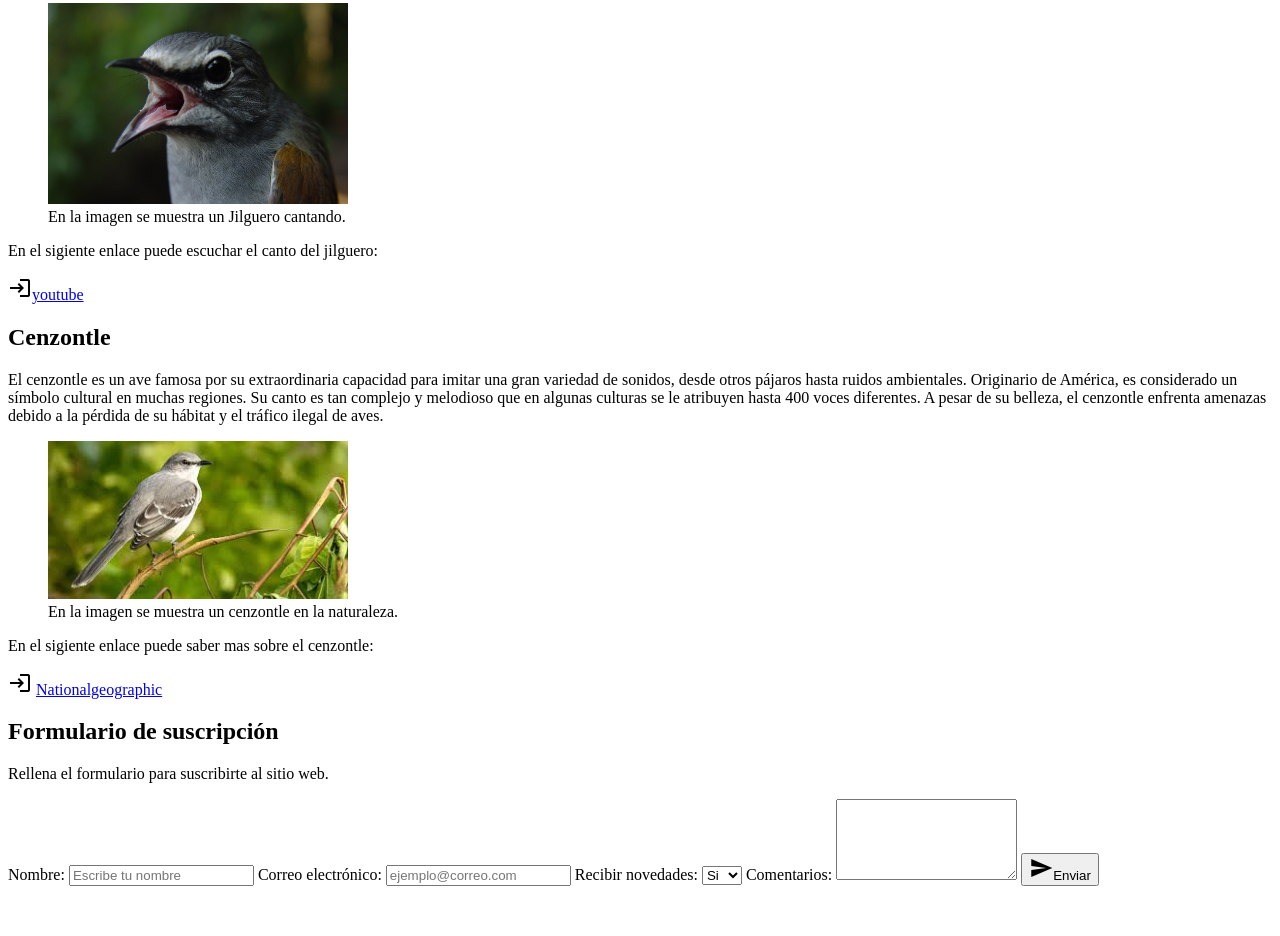
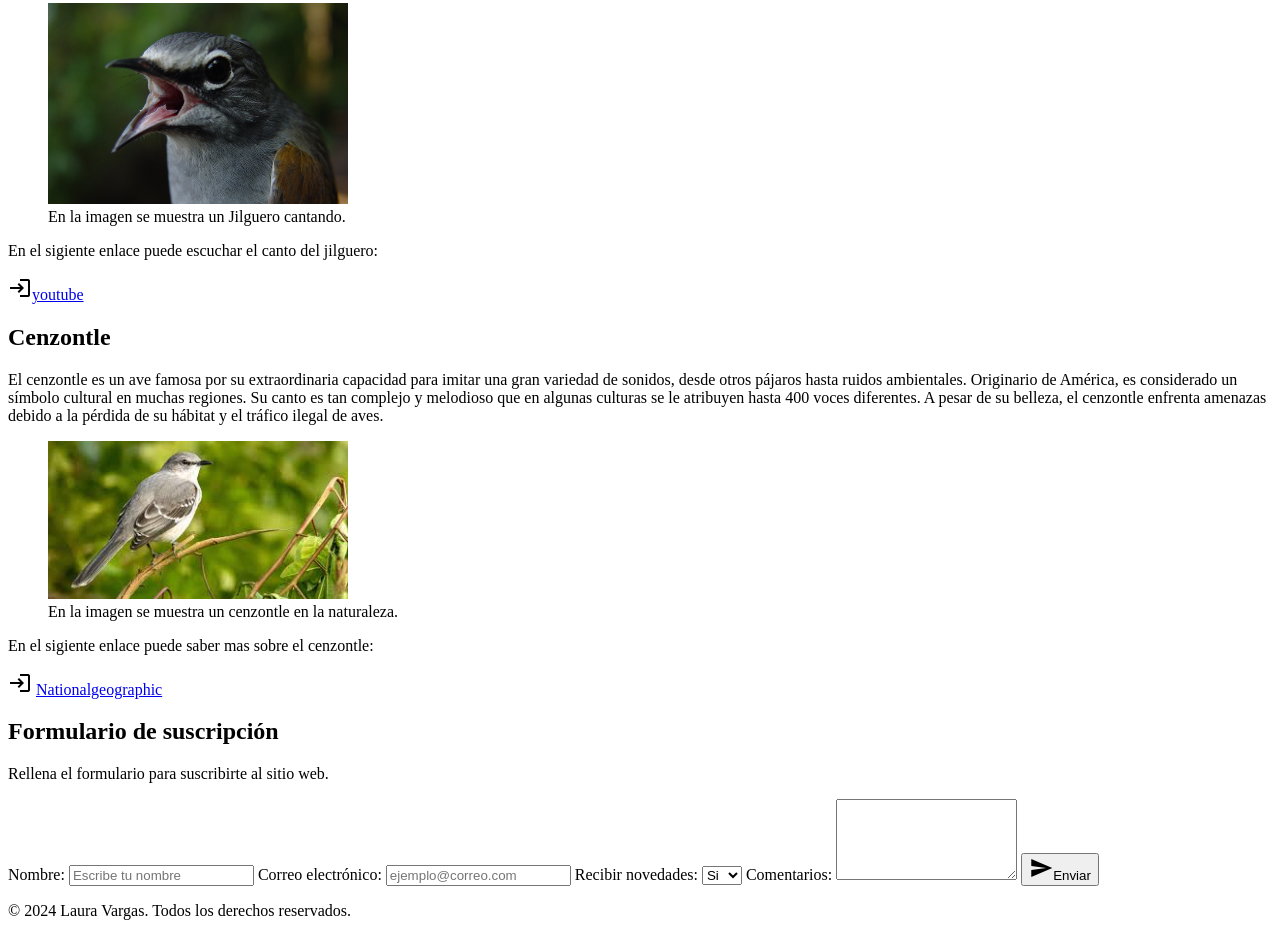
Before and after one commit to Laura341/Aves, a plain HTML site: page index.html in a window 1280 px wide. Shown: the part 707-1643 px from the top of the page. Before the commit the page ends 1601 px from the top, so only its background shows below. Drawn offline with Linux system fonts and the light colour scheme.

Commit message:
Agrego footer al proyecto

```diff
--- a/index.html
+++ b/index.html
@@ -118,7 +118,8 @@
 
 
     </main>
-
-
+    <footer>
+        <p>&copy; 2024 Laura Vargas. Todos los derechos reservados.</p>
+    </footer>
 </body>
 </html>
```
